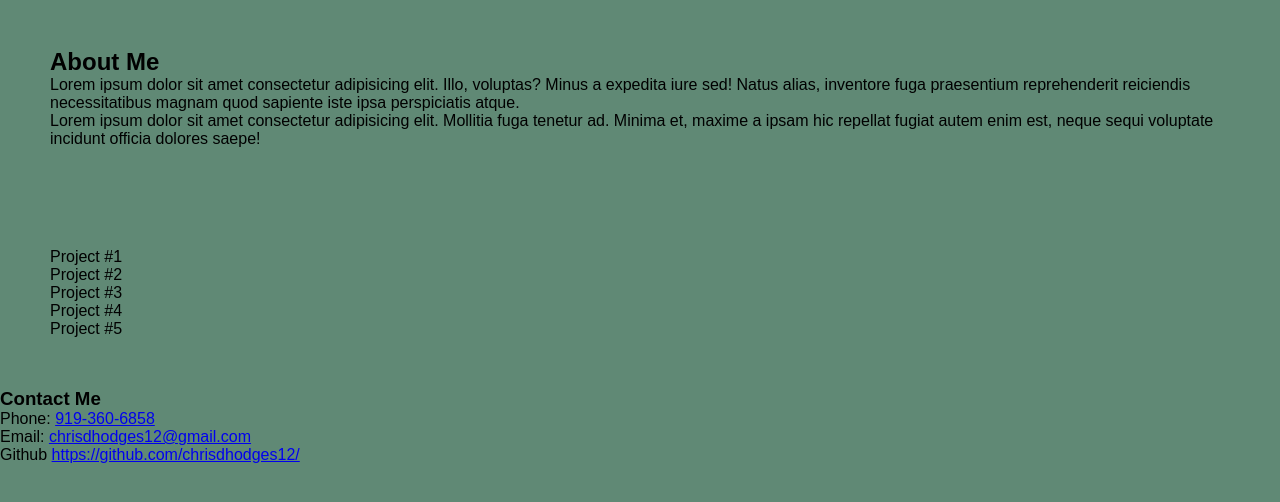
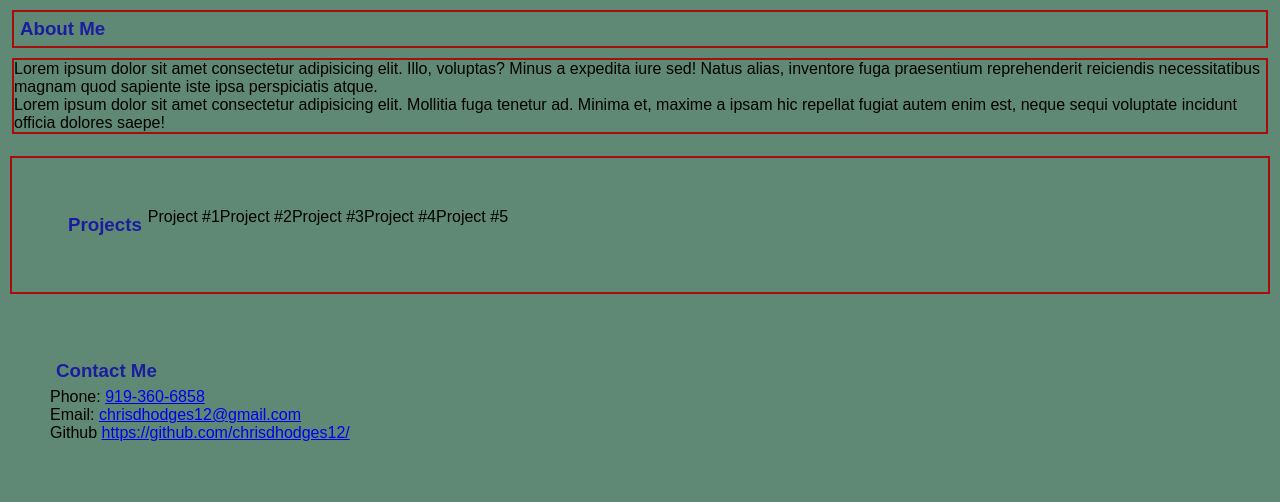
Before and after one commit to chrisdhodges12/Portfolio-Webpage-, a plain HTML site: page index.html in a window 1280 px wide. Shown: the part 236-738 px from the top of the page. Drawn offline with Linux system fonts and the light colour scheme.

Commit message:
add more css

```diff
--- a/assets/css/style.css
+++ b/assets/css/style.css
@@ -85,3 +85,44 @@ body {
     background: var(--color1);
     font-family: Arial, Helvetica, sans-serif;
 }
+
+.about-me {
+
+    display: flexbox;
+
+    padding: 2px;
+}
+.section-title {
+    color: var(--color2);
+    display:block;
+    flex-wrap: wrap;
+    justify-content: center;
+    align-items:flex-start;
+    /* border: 2px solid var(--color3); */
+    margin: 2px;
+    padding: 4px;
+
+}
+
+.flex-row {
+    display: flex;
+    flex-wrap: wrap;
+    margin: 10px;
+    border: 2px solid var(--color3);
+}
+.works {
+    /* flex-direction: column; */
+    display: flex;
+    flex-wrap: wrap;
+    margin: 10px;
+    border: 2px solid var(--color3);
+
+}
+
+.contat-me {
+    display: flex;
+    flex-wrap: wrap;
+    margin: 10px;
+    border: 2px solid var(--color3);
+
+}
--- a/index.html
+++ b/index.html
@@ -41,9 +41,9 @@
         <!-- ABOUT ME -->
         <section class="about-me">
             <div class="flex-row">
-                <h2 class="about-me-section-title">
+                <h3 class="section-title">
                     About Me
-                </h2>
+                </h3>
             </div>
             <div class="flex-row">
                 <p>
@@ -57,7 +57,13 @@
 
         <!-- PROJECT SHOWCASE -->
 
+
         <section class="works">
+            <div class="section-title">
+                <h3>
+                    Projects
+                </h3>
+            </div>
             <div class="work1">
                 Project #1
             </div>
@@ -75,8 +81,8 @@
             </div>
         </section>
 
-        <footer class="contact-me">
-            <h3 class="contact-me-heading">
+        <section class="contact-me">
+            <h3 class="section-title">
                 Contact Me
             </h3>
             <div class="phone">
@@ -90,7 +96,8 @@
             </div>
 
 
-        </footer>
+        </section>
     </body>
 
+    <footer</footer>
 </html>
```
